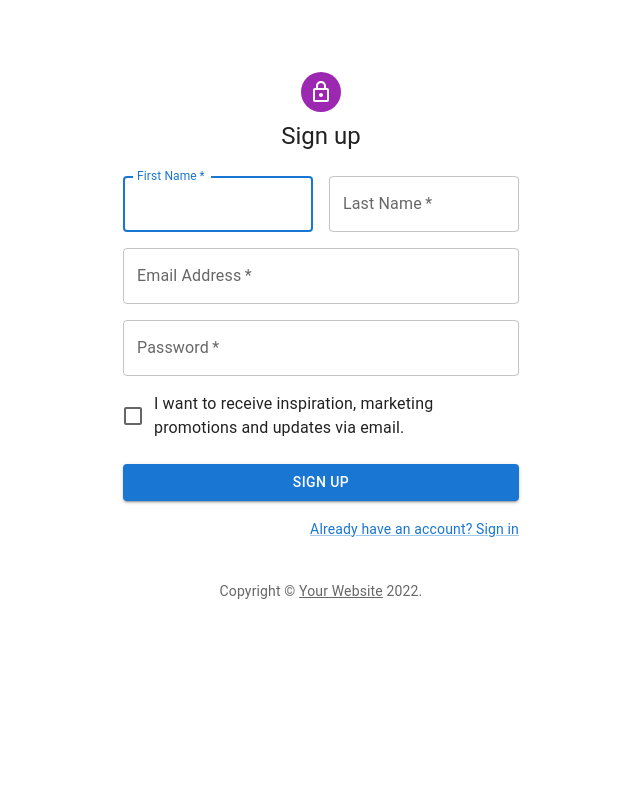
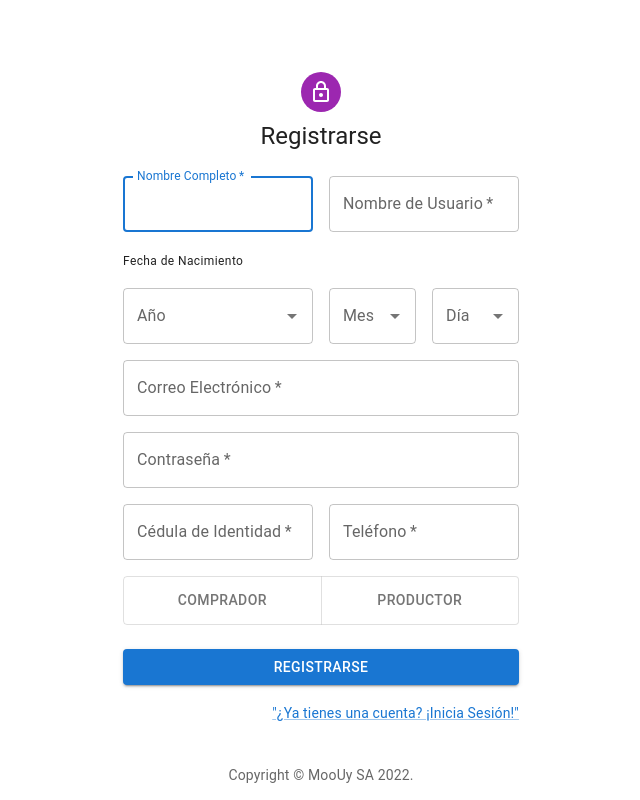
Before and after one commit to MartinWildbaum/grupo_rural_ui, a React (Create React App) app: page /signUp in a window 1280 px wide. Shown: the whole page, without its empty margins (319-959 px from the left). Built offline with nearby package versions, Linux system fonts and the light colour scheme.

Commit message:
cambiado el signup

```diff
--- a/src/components/sign-up/signUp.js
+++ b/src/components/sign-up/signUp.js
@@ -12,23 +12,42 @@ import LockOutlinedIcon from '@mui/icons-material/LockOutlined';
 import Typography from '@mui/material/Typography';
 import Container from '@mui/material/Container';
 import { createTheme, ThemeProvider } from '@mui/material/styles';
+import Autocomplete from '@mui/material/Autocomplete';
+import ToggleButtonGroup from '@mui/material/ToggleButtonGroup';
+import ToggleButton from '@mui/material/ToggleButton';
 
 function Copyright(props) {
     return (
         <Typography variant="body2" color="text.secondary" align="center" {...props}>
-            {'Copyright © '}
-            <Link color="inherit" href="https://mui.com/">
-                Your Website
-            </Link>{' '}
+            {'Copyright © MooUy SA '}
             {new Date().getFullYear()}
             {'.'}
         </Typography>
     );
 }
 
+
+const months =
+    ["1","2","3","4","5","6","7","8","9","10","11","12"];
+
+let days = Array.from({length: 31 }, (x, i) => String(i+1));
+
+let years = Array.from({length: (new Date().getFullYear()) - 1899 }, (x, i) => String(i+1900));
+
+
+
+
+
+
 const theme = createTheme();
 
 export default function SignUp() {
+    const [alignment, setAlignment] = React.useState('web');
+
+    const handleChange = (event, newAlignment) => {
+            setAlignment(newAlignment);
+            console.log("hola");
+    };
     const handleSubmit = (event) => {
         event.preventDefault();
         const data = new FormData(event.currentTarget);
@@ -54,18 +73,18 @@ export default function SignUp() {
                         <LockOutlinedIcon />
                     </Avatar>
                     <Typography component="h1" variant="h5">
-                        Sign up
+                        Registrarse
                     </Typography>
                     <Box component="form" noValidate onSubmit={handleSubmit} sx={{ mt: 3 }}>
                         <Grid container spacing={2}>
                             <Grid item xs={12} sm={6}>
                                 <TextField
-                                    autoComplete="given-name"
+                                    autoComplete="name"
                                     name="firstName"
                                     required
                                     fullWidth
                                     id="firstName"
-                                    label="First Name"
+                                    label="Nombre Completo"
                                     autoFocus
                                 />
                             </Grid>
@@ -73,10 +92,42 @@ export default function SignUp() {
                                 <TextField
                                     required
                                     fullWidth
-                                    id="lastName"
-                                    label="Last Name"
-                                    name="lastName"
-                                    autoComplete="family-name"
+                                    id="username"
+                                    label="Nombre de Usuario"
+                                    name="username"
+                                    autoComplete="username"
+                                />
+                            </Grid>
+                            <Grid item xs={12} sm={12}>
+                                <Typography variant="caption">
+                                    {'Fecha de Nacimiento'}
+                                </Typography>
+                            </Grid>
+                            <Grid item xs={12} sm={6}>
+                                <Autocomplete
+                                    disablePortal
+                                    id="byear"
+                                    name="byear"
+                                    options={years}
+                                    renderInput={(params) => <TextField {...params} label="Año" />}
+                                />
+                            </Grid>
+                            <Grid item xs={12} sm={3}>
+                                <Autocomplete
+                                    disablePortal
+                                    id="bmonth"
+                                    name="bmonth"
+                                    options={months}
+                                    renderInput={(params) => <TextField {...params} label="Mes" />}
+                                />
+                            </Grid>
+                            <Grid item xs={12} sm={3}>
+                                <Autocomplete
+                                    disablePortal
+                                    id="bday"
+                                    name="bday"
+                                    options={days}
+                                    renderInput={(params) => <TextField {...params} label="Día" />}
                                 />
                             </Grid>
                             <Grid item xs={12}>
@@ -84,7 +135,7 @@ export default function SignUp() {
                                     required
                                     fullWidth
                                     id="email"
-                                    label="Email Address"
+                                    label="Correo Electrónico"
                                     name="email"
                                     autoComplete="email"
                                 />
@@ -94,18 +145,44 @@ export default function SignUp() {
                                     required
                                     fullWidth
                                     name="password"
-                                    label="Password"
+                                    label="Contraseña"
                                     type="password"
                                     id="password"
                                     autoComplete="new-password"
                                 />
                             </Grid>
-                            <Grid item xs={12}>
-                                <FormControlLabel
-                                    control={<Checkbox value="allowExtraEmails" color="primary" />}
-                                    label="I want to receive inspiration, marketing promotions and updates via email."
+                            <Grid item xs={12} sm={6}>
+                                <TextField
+                                    name="ci"
+                                    required
+                                    fullWidth
+                                    id="ci"
+                                    label="Cédula de Identidad"
                                 />
                             </Grid>
+                            <Grid item xs={12} sm={6}>
+                                <TextField
+                                    required
+                                    fullWidth
+                                    id="tel"
+                                    label="Teléfono"
+                                    name="tel"
+                                    autoComplete="phone"
+                                />
+                            </Grid>
+                            <Grid item xs={12} sm={12}>
+                                <ToggleButtonGroup
+                                    fullWidth
+                                    exclusive
+                                    value={alignment}
+                                    onChange={handleChange}
+                                    color="primary"
+                                >
+                                    <ToggleButton value="comprador">Comprador</ToggleButton>
+                                    <ToggleButton value="productor">Productor</ToggleButton>
+                                </ToggleButtonGroup>
+                            </Grid>
+
                         </Grid>
                         <Button
                             type="submit"
@@ -113,12 +190,12 @@ export default function SignUp() {
                             variant="contained"
                             sx={{ mt: 3, mb: 2 }}
                         >
-                            Sign Up
+                            Registrarse
                         </Button>
                         <Grid container justifyContent="flex-end">
                             <Grid item>
                                 <Link href={"/SignIn"} variant="body2">
-                                    Already have an account? Sign in
+                                    "¿Ya tienes una cuenta? ¡Inicia Sesión!"
                                 </Link>
                             </Grid>
                         </Grid>
```
Also changed, not shown: 1 other file (tests, documents, lock files or other folders).
